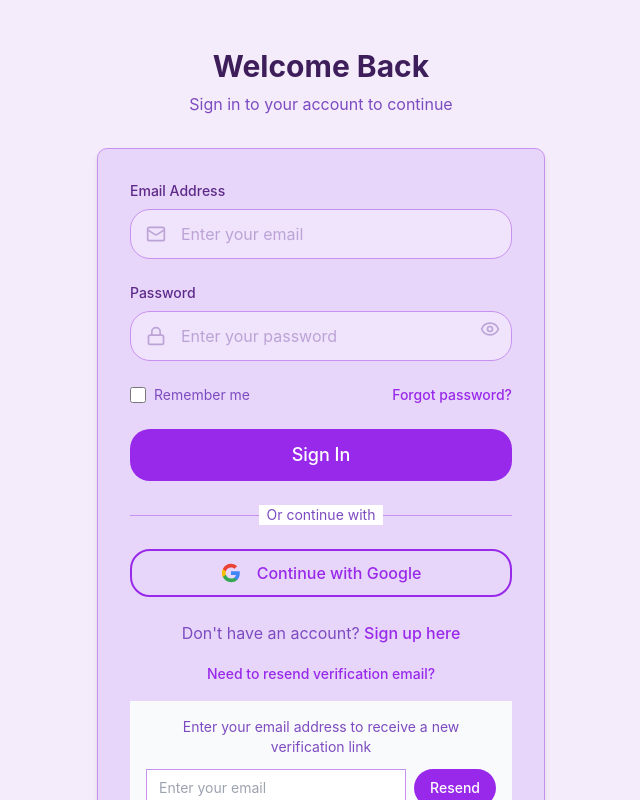
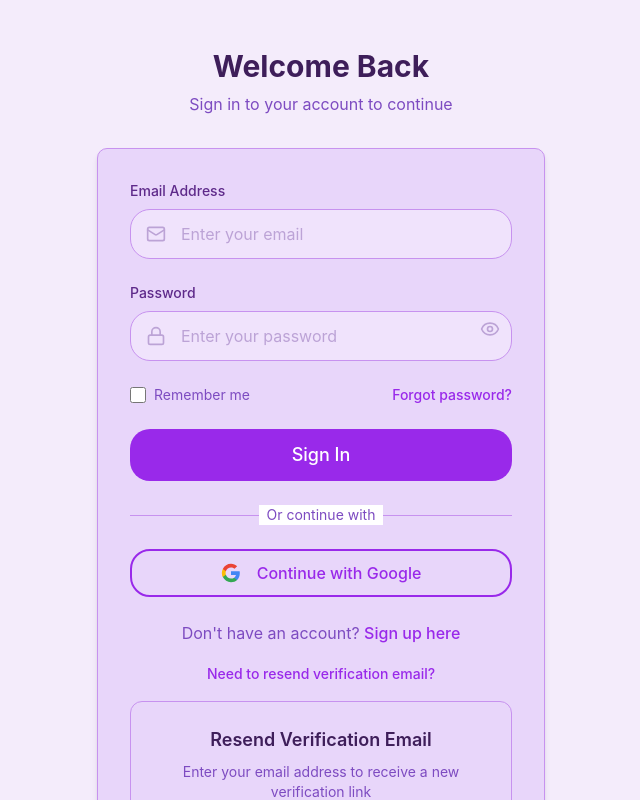
Before and after one commit to Bilalik369/BilDRIVE, a React (Create React App) app in the folder frontend/: page / in a window 1280 px wide. Both pictures are taken after a click on the button "Need to resend verification email?". Shown: the top 800 px of the page, without its empty margins (319-959 px from the left). Built offline with nearby package versions, Linux system fonts and the light colour scheme; no server answers.

Commit message:
la pluse modifcation sur la parte de auhtontfication

```diff
--- a/frontend/src/components/auth/LoginForm.jsx
+++ b/frontend/src/components/auth/LoginForm.jsx
@@ -171,33 +171,49 @@ const LoginForm = () => {
               <button
                 type="button"
                 onClick={() => setShowResendForm(!showResendForm)}
-                className="text-sm text-primary hover:text-text-primary font-medium"
+                className="text-sm text-primary hover:text-text-primary font-medium transition-colors duration-200"
               >
                 Need to resend verification email?
               </button>
             </div>
 
             {showResendForm && (
-              <div className="mt-4 p-4 bg-gray-50 rounded-lg">
-                <p className="text-sm text-text-secondary mb-3">
-                  Enter your email address to receive a new verification link
-                </p>
-                <div className="flex gap-2">
-                  <input
+              <div className="mt-4 p-6 bg-card-bg border border-border-color rounded-xl">
+                <div className="text-center mb-4">
+                  <h3 className="text-lg font-semibold text-text-dark mb-2">Resend Verification Email</h3>
+                  <p className="text-sm text-text-secondary">
+                    Enter your email address to receive a new verification link
+                  </p>
+                </div>
+
+                <div className="space-y-4">
+                  <Input
+                    label="Email Address"
                     type="email"
+                    placeholder="Enter your email address"
+                    icon={<Mail className="w-5 h-5" />}
                     value={resendEmail}
                     onChange={(e) => setResendEmail(e.target.value)}
-                    placeholder="Enter your email"
-                    className="flex-1 px-3 py-2 border border-border-color rounded-lg text-sm focus:outline-none focus:ring-2 focus:ring-primary focus:border-transparent"
                   />
+
                   <Button
                     type="button"
                     onClick={handleResendVerification}
-                    size="sm"
-                    className="px-4"
+                    className="w-full"
+                    size="md"
                   >
-                    Resend
+                    Resend Verification Email
                   </Button>
+                </div>
+
+                <div className="mt-4 pt-4 border-t border-border-color">
+                  <button
+                    type="button"
+                    onClick={() => setShowResendForm(false)}
+                    className="text-sm text-text-secondary hover:text-text-primary transition-colors duration-200"
+                  >
+                    Cancel
+                  </button>
                 </div>
               </div>
             )}
```
